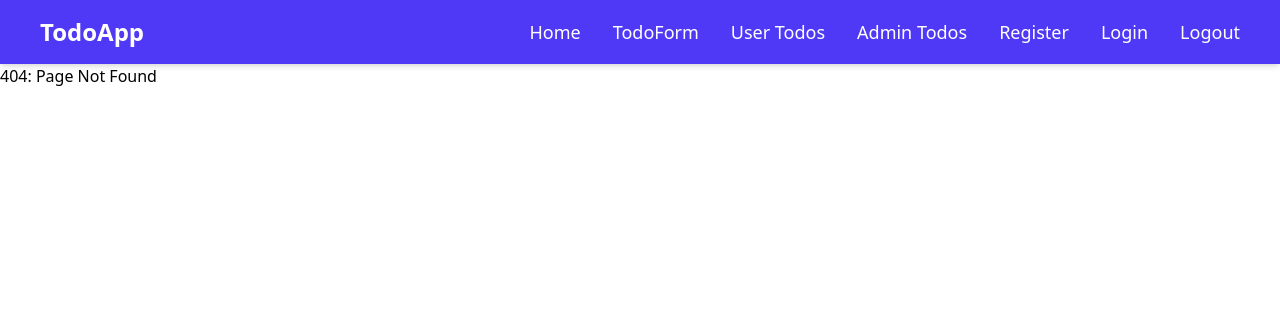
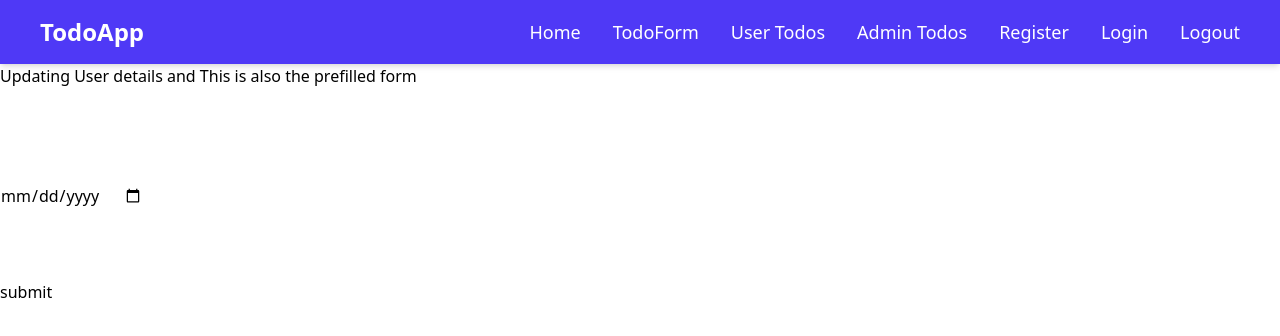
Before and after one commit to MohmmadMazid/ExcellenceTechProject, a React (Vite) app in the folder Client/: page /userTodo/update/1 in a window 1280 px wide. Before the commit this address had no page. Shown: the top 336 px of the page. Built offline with nearby package versions, Linux system fonts and the light colour scheme; no server answers.

Commit message:
many things updated

```diff
--- a/Client/index.html
+++ b/Client/index.html
@@ -1,4 +1,4 @@
-<!doctype html>
+<!DOCTYPE html>
 <html lang="en">
   <head>
     <meta charset="UTF-8" />
--- a/Client/src/App.jsx
+++ b/Client/src/App.jsx
@@ -9,6 +9,8 @@ import Logout from "./components/Logout";
 
 import { Route, Routes } from "react-router-dom";
 import Navbar from "./Navbar";
+import SingleUser from "./components/SingleUser";
+import UpdateUser from "./components/UpdateUser";
 
 function App() {
   return (
@@ -22,9 +24,12 @@ function App() {
         <Route path="/login" element={<Login />} />
         <Route path="/register" element={<Register />} />
         <Route path="/userTodos" element={<UserTodos />} />
+        <Route path="userTodos/singleTodo/:id" element={<SingleUser />} />
+        <Route path="userTodo/update/:id" element={<UpdateUser />} />
         <Route path="/adminTodos" element={<AdminTodos />} />
         <Route path="/todoForm" element={<TodoForm />} />
-        <Route path="logout" element={<Logout />} />
+        <Route path="/logout" element={<Logout />} />
+        {/* <Route path="/userTodo" element={<UserTodo />} /> */}
         <Route path="*" element={<h2>404: Page Not Found</h2>} />
       </Routes>
     </div>
--- a/Client/src/components/Login.jsx
+++ b/Client/src/components/Login.jsx
@@ -1,8 +1,10 @@
 import React, { useState } from "react";
 import { loginUser } from "../user/userapi";
+import { useNavigate } from "react-router-dom";
 
 const Login = () => {
   const [form, setForm] = useState({ email: "", password: "" });
+  const navigate = useNavigate();
 
   const handleLogin = async () => {
     try {
@@ -10,6 +12,7 @@ const Login = () => {
       localStorage.setItem("token", res.data.token);
       alert("Login successful");
       // JWT is in cookie, no need to save in localStorage unless you want
+      navigate("/");
     } catch (err) {
       alert(err.response?.data?.message || "Login failed");
     }
--- /dev/null
+++ b/Client/src/components/SingleUser.jsx
@@ -0,0 +1,35 @@
+/* eslint-disable no-unused-vars */
+import React from "react";
+import { Link, useParams } from "react-router-dom";
+
+import { useState, useEffect } from "react";
+import { getSingleTodo } from "../todo/todoapi";
+
+const SingleUser = () => {
+  const [todo, setTodo] = useState({});
+  const params = useParams();
+  console.log(params);
+
+  const fetchTodo = async () => {
+    let tododata = await getSingleTodo(params.id);
+    setTodo(tododata.data);
+    console.log(tododata.data);
+    console.log(tododata._id);
+  };
+
+  useEffect(() => {
+    fetchTodo();
+  }, []);
+  return (
+    <div>
+      <h1>Getting Single User Data</h1>
+      <div className="text-2xl m-2 p-2 rounded-lg border-2 bg-cyan-300 text-purple-900 border-green-600">
+        <h2>{todo.category}</h2>
+        <h2>{todo.description}</h2>
+      </div>
+      <Link to={`/userTodo/update/${todo._id}`}>update</Link>
+    </div>
+  );
+};
+
+export default SingleUser;
--- /dev/null
+++ b/Client/src/components/UpdateUser.jsx
@@ -0,0 +1,86 @@
+import React, { useEffect, useState } from "react";
+import { useNavigate, useParams } from "react-router-dom";
+import { getSingleTodo, updateUserTodo } from "../todo/todoapi";
+
+const UpdateUser = () => {
+  const params = useParams();
+  const navigate = useNavigate();
+  let id = params.id;
+  const [todo, setTodo] = useState({
+    category: "",
+    completedStatues: false,
+    description: "",
+    dueData: Date.now(),
+    title: "",
+  });
+  console.log("params are ", params);
+
+  // first fetching the from backend
+
+  useEffect(() => {
+    let gettingData = async () => {
+      let res = await getSingleTodo(id);
+      console.log("response of the api is ", res.data);
+      setTodo(res.data);
+    };
+    gettingData();
+    console.log("todo data is ", todo);
+  }, []);
+
+  const handleInputChange = (e) => {
+    setTodo((prev) => {
+      return { ...prev, [e.target.name]: e.target.value };
+    });
+  };
+
+  const handleSubmit = async (e) => {
+    e.preventDefault();
+    await updateUserTodo(todo._id, todo);
+    navigate("/userTodos");
+  };
+  return (
+    <div>
+      <h1>Updating User details and This is also the prefilled form</h1>
+      <form onSubmit={handleSubmit}>
+        <input
+          type="text"
+          value={todo.category}
+          name="category"
+          onChange={handleInputChange}
+        ></input>
+        <br></br>
+        <br></br>
+        <input
+          type="text"
+          value={todo.description}
+          name="description"
+          onChange={handleInputChange}
+        ></input>
+        <br></br>
+        <br></br>
+        <input
+          type="date"
+          value={todo.dueData}
+          name="dueData"
+          onChange={handleInputChange}
+        ></input>
+        <br></br>
+        <br></br>
+        <input
+          type="text"
+          value={todo.title}
+          name="title"
+          onChange={handleInputChange}
+        ></input>
+        <br></br>
+        <br></br>
+        <button>submit</button>
+
+        <br></br>
+        <br></br>
+      </form>
+    </div>
+  );
+};
+
+export default UpdateUser;
--- a/Client/src/components/UserTodo.jsx
+++ b/Client/src/components/UserTodo.jsx
@@ -1,7 +1,7 @@
 import React, { useEffect, useState } from "react";
-import { getUserTodos, deleteUserTodo } from "../todo/todoapi";
+import { getUserTodos, deleteUserTodo, getSingleTodo } from "../todo/todoapi";
 import TodoForm from "./TodoForm";
-
+import { Link, Outlet } from "react-router-dom";
 const UserTodos = () => {
   const [todos, setTodos] = useState([]);
 
@@ -71,6 +71,12 @@ const UserTodos = () => {
               >
                 Delete
               </button>
+              <button
+                onClick={() => getSingleTodo(todo._id)}
+                className="ml-3 bg-blue-500 text-white px-3 py-1 rounded-lg hover:bg-blue-600 transition self-start"
+              >
+                <Link to={`singleTodo/${todo._id}`}>check</Link>
+              </button>
             </div>
           ))}
 
@@ -81,6 +87,7 @@ const UserTodos = () => {
           )}
         </div>
       </div>
+      {/* <Outlet /> */}
     </div>
   );
 };
--- a/Client/src/todo/todoapi.js
+++ b/Client/src/todo/todoapi.js
@@ -18,6 +18,10 @@ export const createTodo = (todoData) => API.post("/", todoData);
 export const updateUserTodo = (id, updateData) =>
   API.put(`/user/${id}`, updateData);
 
+// get single User
+
+export const getSingleTodo = (id) => API.get(`user/${id}`);
+
 // Update todo as admin
 export const updateAdminTodo = (id, updateData) =>
   API.put(`/admin/${id}`, updateData);
```
Also changed, not shown: 2 other files (tests, documents, lock files or other folders).
